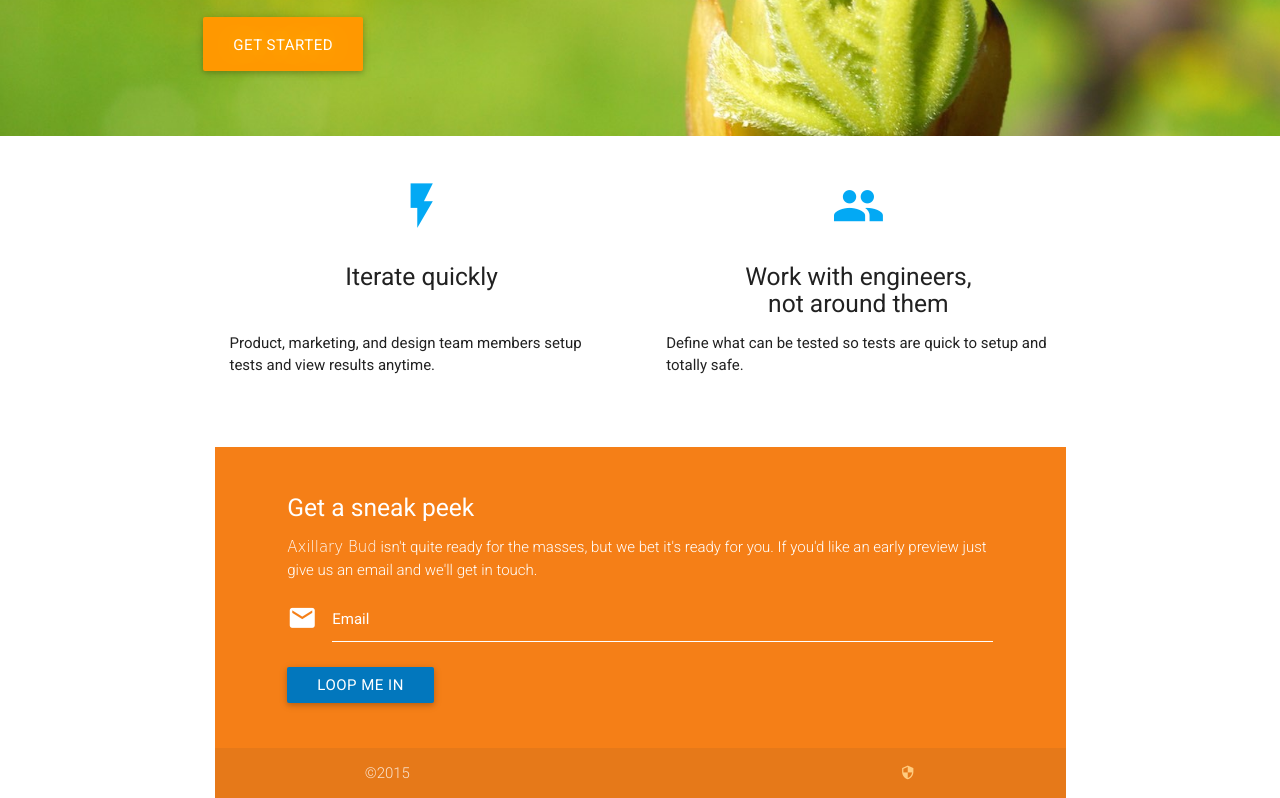
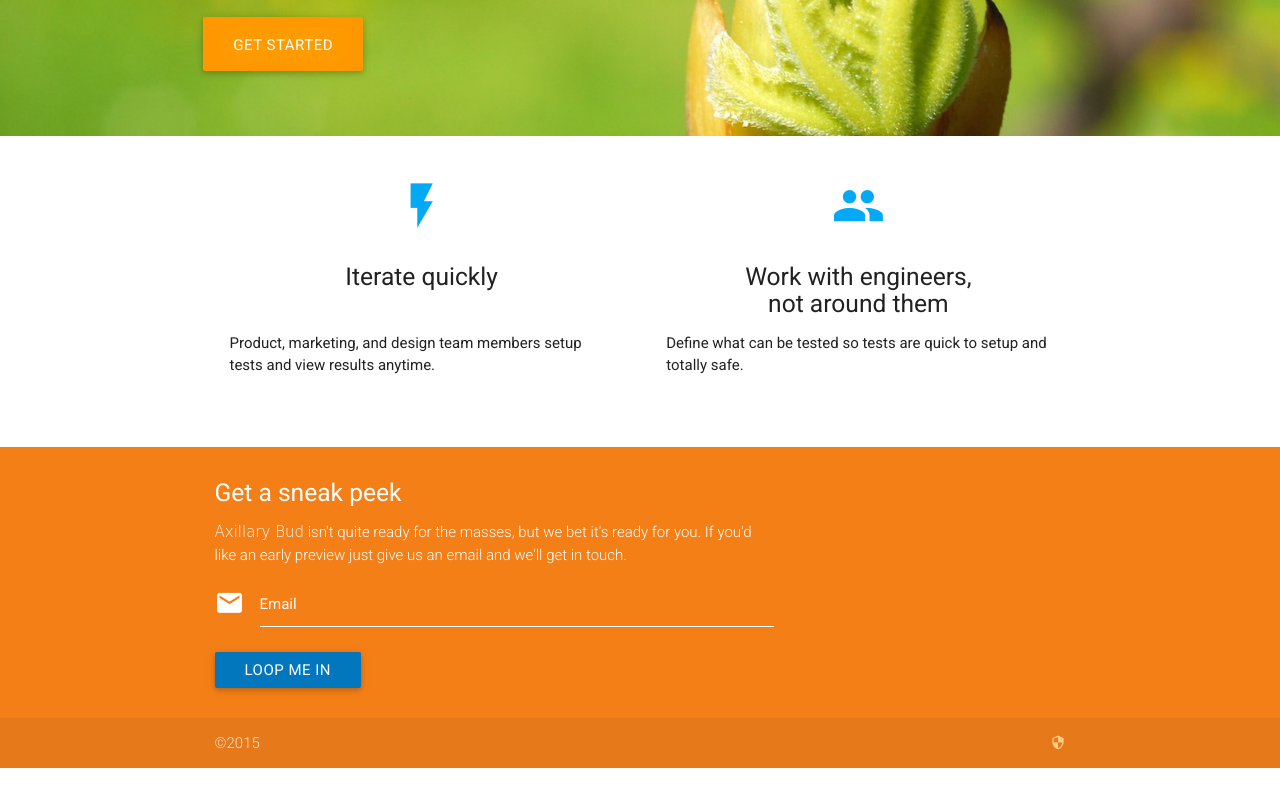
Before and after one commit to axillary/landing-page, a website: page src/documents/index.html in a window 1280 px wide. Shown: the part 354-1152 px from the top of the page. After the commit the page ends 1122 px from the top, so only its background shows below. Drawn offline with Linux system fonts and the light colour scheme; files that its build step writes are made by us from their sources; files whose address does not match are found by name; a web font is replaced by a local one.

Commit message:
Fix layout markup

```diff
--- a/src/documents/index.html
+++ b/src/documents/index.html
@@ -50,17 +50,18 @@
             <p>Define what can be tested so tests are quick to setup and totally safe.</p>
           </div>
         </div>
+      </div>
     </div>
   </div>
 
   <footer class="page-footer yellow darken-4">
-    <div class="section">
+    <div class="container">
       <div class="row">
 
 <!-- Begin MailChimp Signup Form -->
 <div id="mc_embed_signup">
 
-<form class="validate col s10 offset-s1 white-text" action="//axillarybud.us11.list-manage.com/subscribe/post?u=0f09f1bf8a47cf4db3f3b37d7&amp;id=0a437a5b25" method="post" id="mc-embedded-subscribe-form" name="mc-embedded-subscribe-form" target="_blank" novalidate>
+<form class="validate col s12 m8 white-text" action="//axillarybud.us11.list-manage.com/subscribe/post?u=0f09f1bf8a47cf4db3f3b37d7&amp;id=0a437a5b25" method="post" id="mc-embedded-subscribe-form" name="mc-embedded-subscribe-form" target="_blank" novalidate>
   <h5 class="white-text" id="sign-up">Get a sneak peek</h5>
   <p class="light"><span class="logo-text">Axillary Bud</span> isn't quite ready for the masses, but we bet it's ready for you.  If you'd like an early preview just give us an email and we'll get in touch.</p>
 
@@ -98,7 +99,6 @@
     </div>
   </footer>
 
-
   <!--  Scripts-->
   <!-- <script src="https://code.jquery.com/jquery-2.1.1.min.js"></script> -->
 
```
